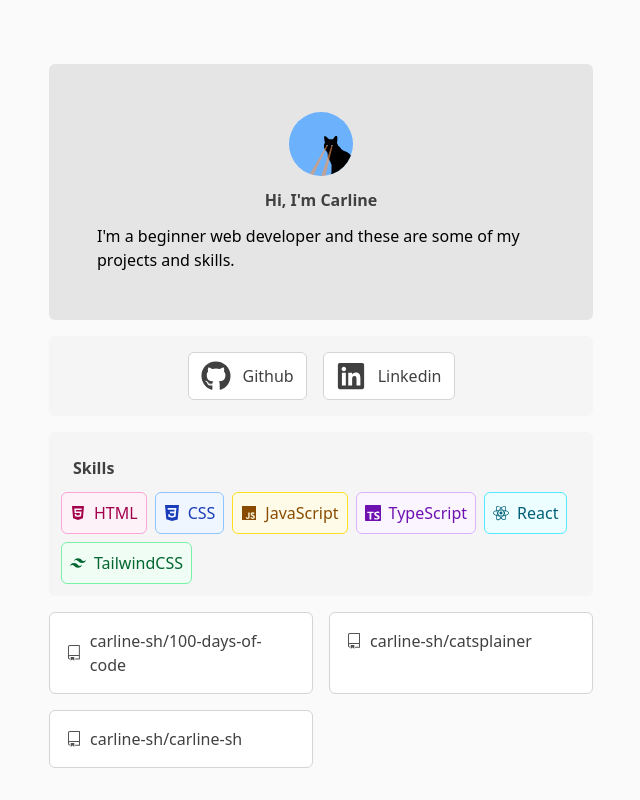
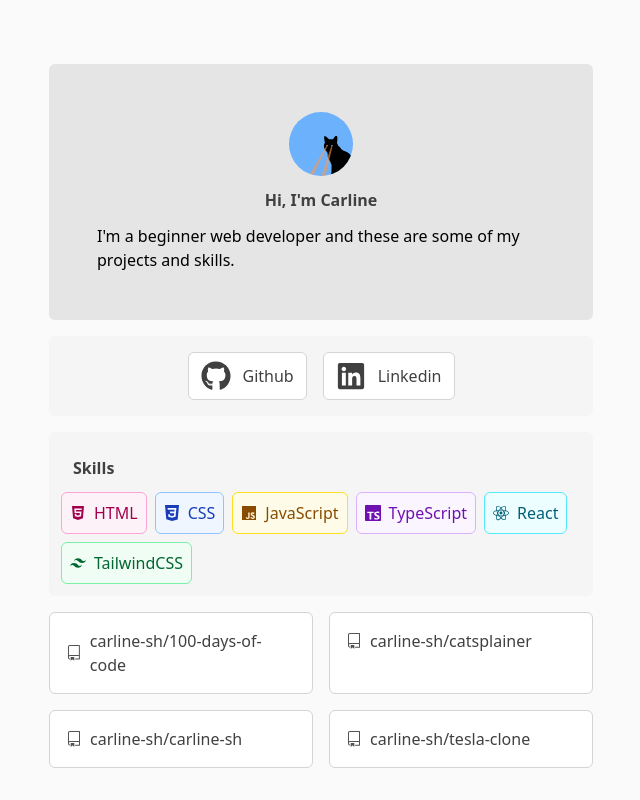
Before and after one commit to carline-sh/carline-sh, a React (Vite) app: page / in a window 1280 px wide. Shown: the whole page, without its empty margins (319-959 px from the left). Built offline with nearby package versions, Linux system fonts and the light colour scheme.

Commit message:
add tesla

```diff
--- a/src/App.tsx
+++ b/src/App.tsx
@@ -93,6 +93,7 @@ function App() {
               "carline-sh/100-days-of-code",
               "carline-sh/catsplainer",
               "carline-sh/carline-sh",
+              "carline-sh/tesla-clone",
             ].map((title) => (
               <Repository title={title} />
             ))}
```
